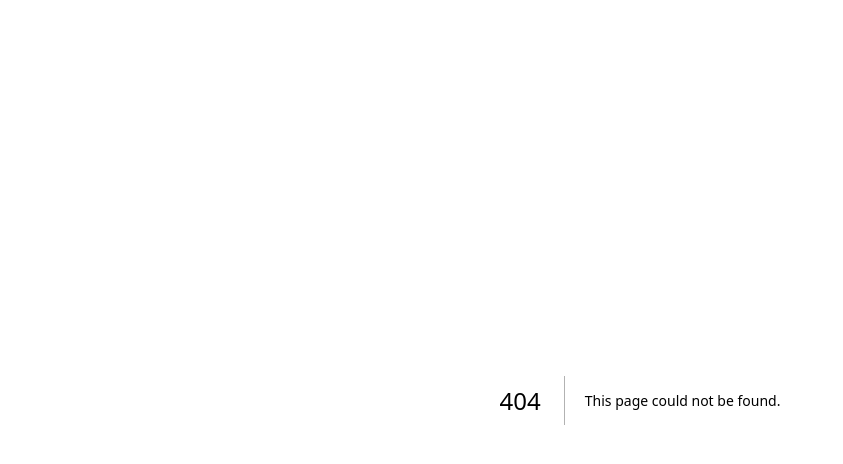
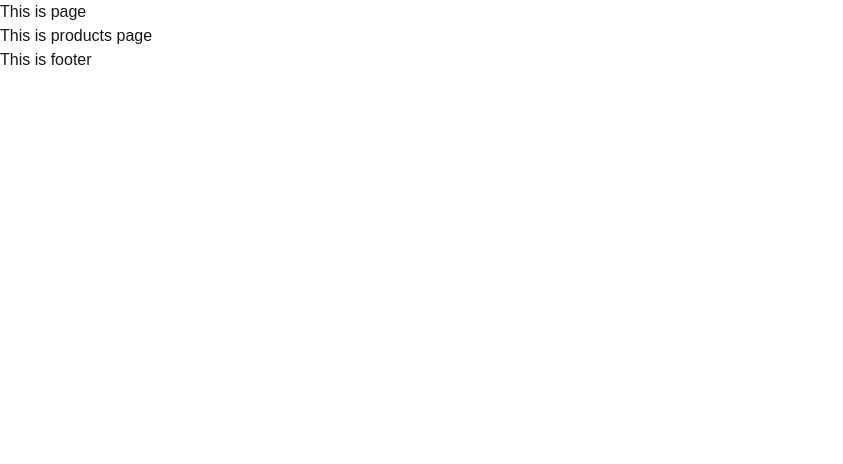
Before and after one commit to trubotai/trubot_ai_web, a Next.js app: page /products in a window 1280 px wide. Before the commit this address had no page. Shown: the top 464 px of the page, without its empty margins (0-843 px from the left). Built offline with nearby package versions, Linux system fonts and the light colour scheme.

Commit message:
add nextjs app router setup

```diff
--- /dev/null
+++ b/app/about/page.tsx
@@ -0,0 +1,5 @@
+const Page = () => {
+  return <div>This is about page</div>;
+};
+
+export default Page;
--- /dev/null
+++ b/app/careers/page.tsx
@@ -0,0 +1,5 @@
+const Page = () => {
+  return <div>This is careers page</div>;
+};
+
+export default Page;
--- /dev/null
+++ b/app/contact/page.tsx
@@ -0,0 +1,5 @@
+const Page = () => {
+  return <div>This is Page</div>;
+};
+
+export default Page;
--- a/app/layout.tsx
+++ b/app/layout.tsx
@@ -1,34 +1,26 @@
-import type { Metadata } from "next";
-import { Geist, Geist_Mono } from "next/font/google";
+export const metadata = {
+  title: "TruBot AI",
+  description: "AI-powered business automation platform for growing teams.",
+};
+
+import Header from "./ui/components/Header";
+import Footer from "./ui/components/Footer";
 
 import "./globals.css";
 
-const geistSans = Geist({
-  variable: "--font-geist-sans",
-  subsets: ["latin"],
-});
-
-const geistMono = Geist_Mono({
-  variable: "--font-geist-mono",
-  subsets: ["latin"],
-});
-
-export const metadata: Metadata = {
-  title: "Create Next App",
-  description: "Generated by create next app",
-};
-
 export default function RootLayout({
   children,
-}: Readonly<{
+}: {
   children: React.ReactNode;
-}>) {
+}) {
   return (
     <html lang="en">
-      <body
-        className={`${geistSans.variable} ${geistMono.variable} antialiased`}
-      >
-        {children}
+      <body className="bg-white text-gray-900">
+        <Header />
+
+        <main>{children}</main>
+
+        <Footer />
       </body>
     </html>
   );
--- a/app/page.tsx
+++ b/app/page.tsx
@@ -1,7 +1,29 @@
-export default function Home() {
+export default function HomePage() {
   return (
-    <div className="grid grid-rows-[20px_1fr_20px] items-center justify-items-center min-h-screen p-8 pb-20 gap-16 sm:p-20 font-[family-name:var(--font-geist-sans)]">
-      This is starting page.
-    </div>
+    <section className="min-h-screen flex items-center justify-center text-center">
+      <div>
+        <h1 className="text-5xl font-bold mb-4">
+          Transform Business Communication with AI
+        </h1>
+        <p className="text-lg text-gray-600 mb-8">
+          Meet TruBot AI – Chatbots, Voicebots, and AI Agents tailored for
+          modern growth.
+        </p>
+        <div className="space-x-4">
+          <a
+            href="/products"
+            className="bg-blue-600 text-white px-6 py-3 rounded-lg font-semibold hover:bg-blue-700"
+          >
+            Explore Products
+          </a>
+          <a
+            href="/contact"
+            className="border border-blue-600 text-blue-600 px-6 py-3 rounded-lg font-semibold hover:bg-blue-50"
+          >
+            Request Demo
+          </a>
+        </div>
+      </div>
+    </section>
   );
 }
--- /dev/null
+++ b/app/products/page.tsx
@@ -0,0 +1,5 @@
+const Page = () => {
+  return <div>This is products page</div>;
+};
+
+export default Page;
--- /dev/null
+++ b/app/solutions/page.tsx
@@ -0,0 +1,5 @@
+const Page = () => {
+  return <div>This is solutions</div>;
+};
+
+export default Page;
--- /dev/null
+++ b/app/ui/components/Footer.tsx
@@ -0,0 +1,5 @@
+const Footer = () => {
+  return <div>This is footer</div>;
+};
+
+export default Footer;
--- /dev/null
+++ b/app/ui/components/Header.tsx
@@ -0,0 +1,5 @@
+const Header = () => {
+  return <div>This is page</div>;
+};
+
+export default Header;
```
Also changed, not shown: public/robots.txt (added).
